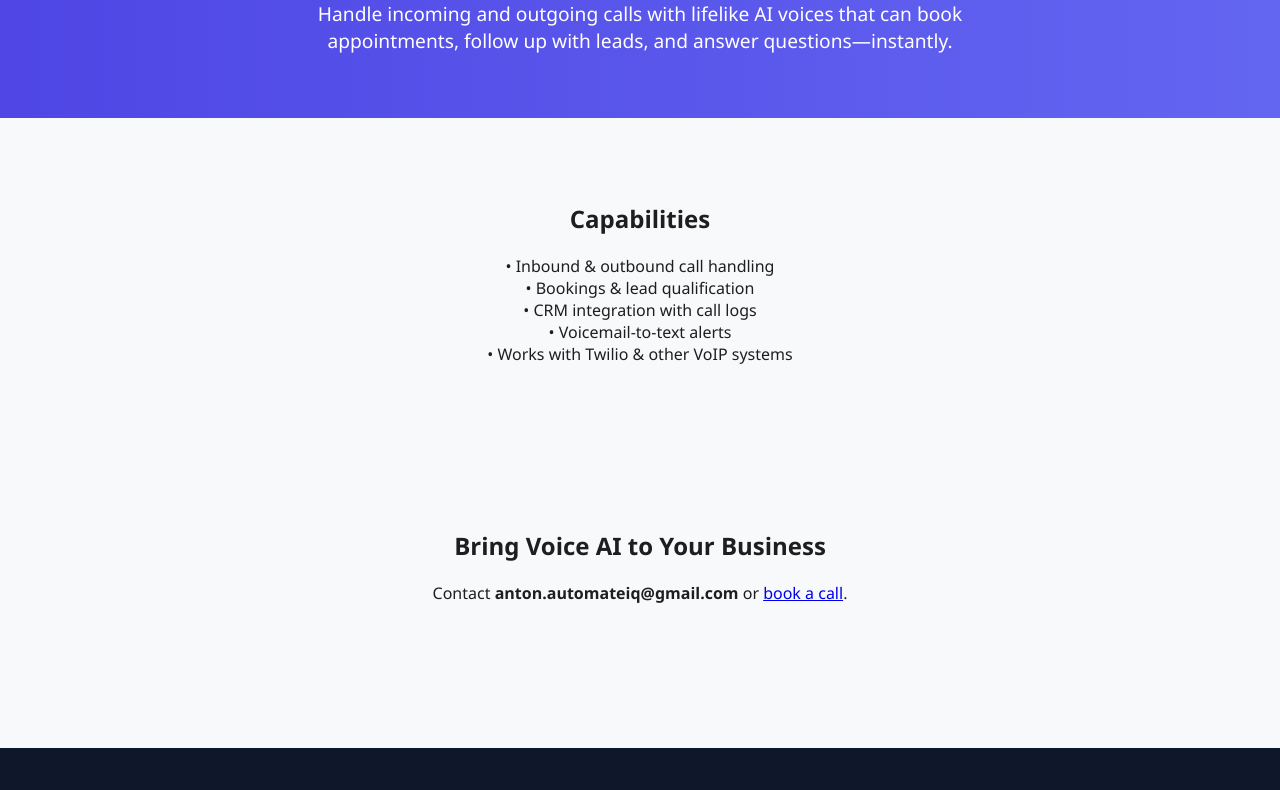
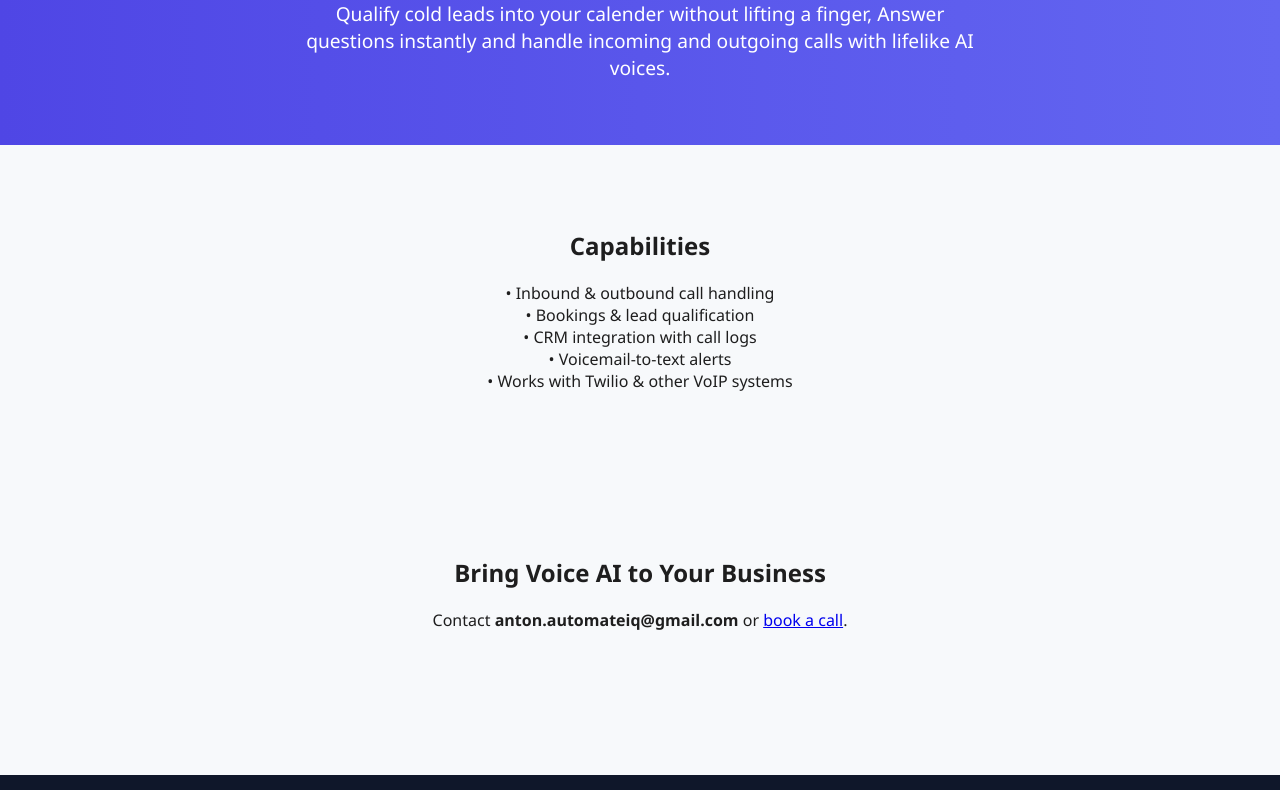
Before and after one commit to anton-kva/anontest, a plain HTML site: page voiceagents.html in a window 1280 px wide. Shown: the part 260-1050 px from the top of the page. Drawn offline with Linux system fonts and the light colour scheme.

Commit message:
Update voiceagents.html

```diff
--- a/voiceagents.html
+++ b/voiceagents.html
@@ -75,7 +75,7 @@
 
   <section class="hero">
     <h1>AI Voice Agents</h1>
-    <p>Handle incoming and outgoing calls with lifelike AI voices that can book appointments, follow up with leads, and answer questions—instantly.</p>
+    <p>Qualify cold leads into your calender without lifting a finger, Answer questions instantly and handle incoming and outgoing calls with lifelike AI voices.</p>
   </section>
 
   <section class="section" id="features">
```
